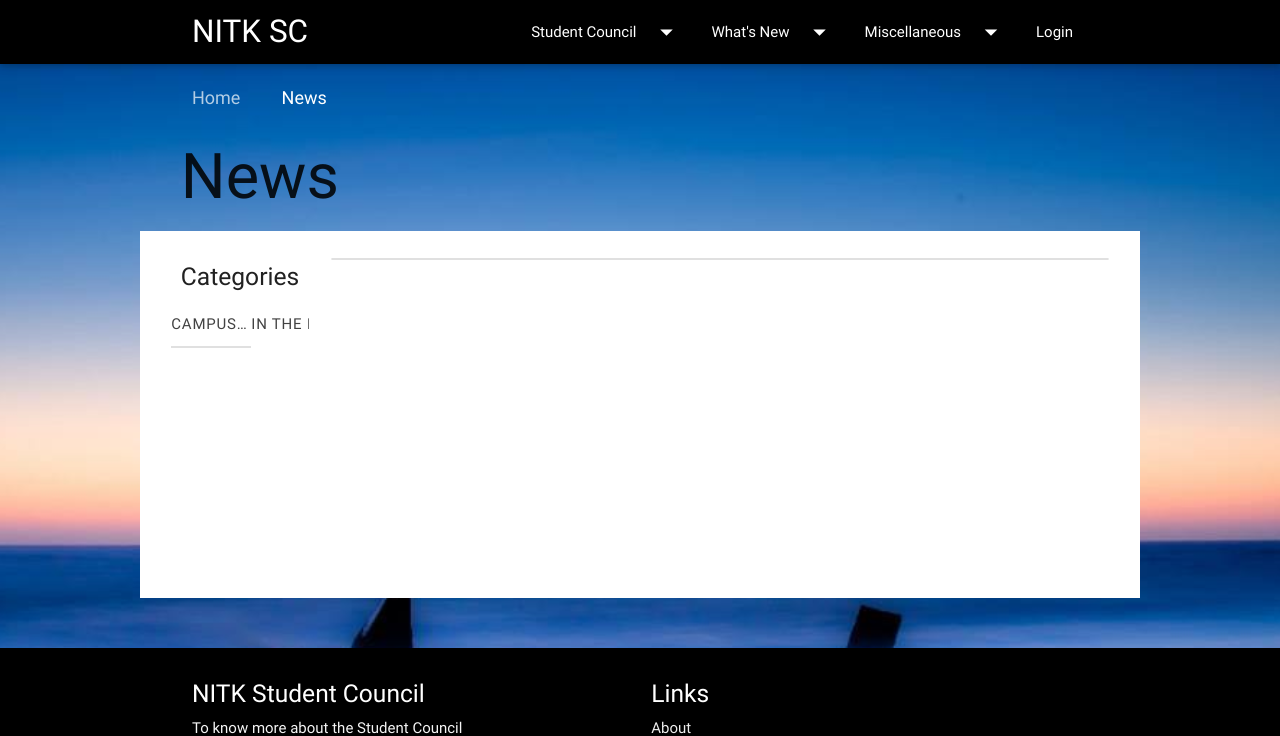
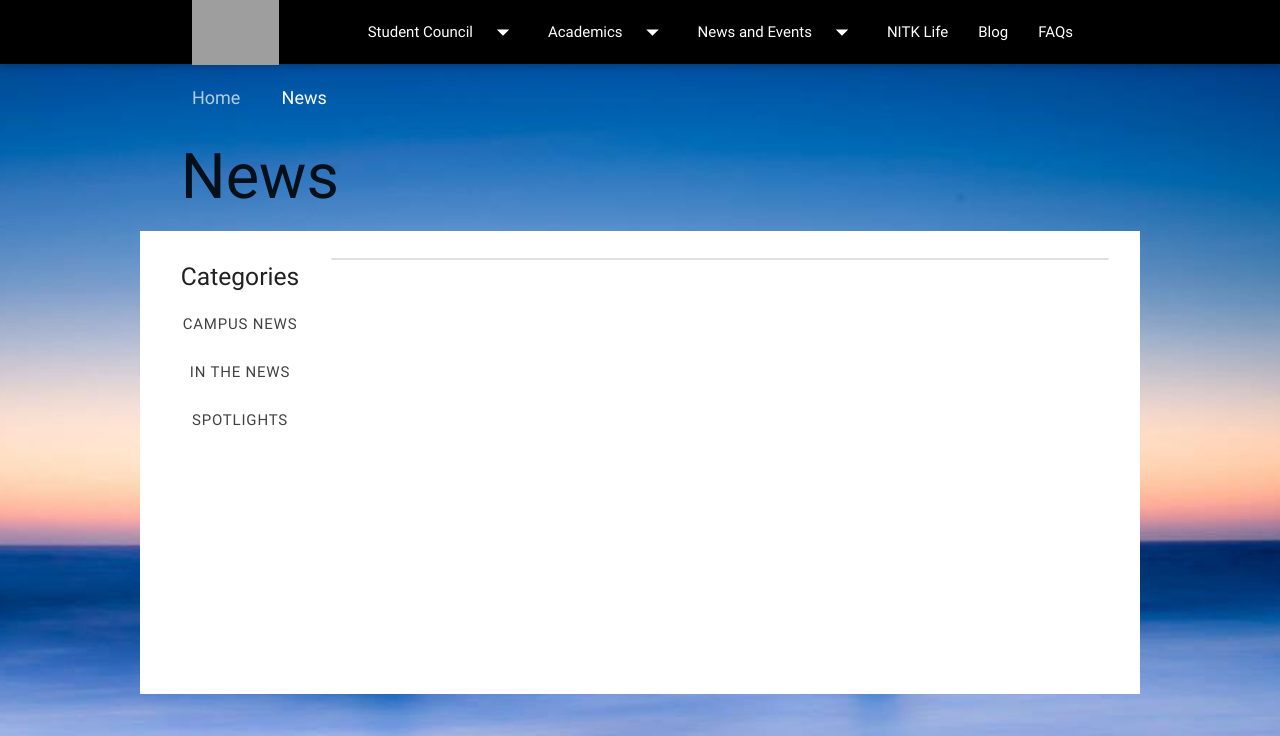
Before and after one commit to devmonster423/django-student-web, a Django app: template src/templates/news.html in a window 1280 px wide. Shown: the top 736 px of the page. Run offline with Django 3.2, Linux system fonts and the light colour scheme; the template is opened without the code that fills it, so the values that code supplies are empty; some libraries are stand-ins or nearby versions; grey boxes are pictures that could not be loaded.

Commit message:
Fixed the tabs in News nad added tab functionality, calendar is responsive now, updated navbar

```diff
--- a/src/static/site/css/main.css
+++ b/src/static/site/css/main.css
@@ -210,6 +210,21 @@ body>.navbar-transparent {
     box-sizing: border-box;
 }
 
+ul.tabs.customtabs{
+  flex-direction:column;
+  height: 100%;
+  float: left;
+  width: 20%;
+}
+
+ul.tabs.customtabs .indicator{
+  display: none;
+}
+
+ul.tabs.customtabs li.active{
+  background-color: fuschia;
+}
+
 i.biggercircle {
     font-size: 18px;
     line-height: 42px;
--- a/src/templates/news.html
+++ b/src/templates/news.html
@@ -22,13 +22,13 @@
 		<div class="row center-align">
 			<h5>Categories</h5>
 			<ul class="tabs customtabs">
-        <li class="tab col s12" id=""><a href="">Campus News</a></li>
-        <li class="tab col s12" id=""><a href="">In the News</a></li>
-        <li class="tab col s12" id=""><a href="">Spotlights</a></li>
-        <li class="tab col s12" id=""><a href="">Something</a></li>
+				<li class="tab col s12" id="campusNews"><a href="">Campus News</a></li>
+				<li class="tab col s12" id="inTheNew"><a href="">In the News</a></li>
+				<li class="tab col s12" id="spotLights"><a href="">Spotlights</a></li>
 			</ul>
 		</div>
 	</div>
+	<div id="campus">
 		<div class="col s10">
 			<div class="collection">
 				{% for item in news %}
@@ -39,5 +39,65 @@
 				{% endfor %}
 			</div>
 		</div>
+	</div>
+	<div id="inthenews">
+		<div class="col s10">
+			<div class="collection">
+				{% for item in news %}
+				<a class="collection-item avatar" href="/news/{{item.id}}">
+					<i class="material-icons biggercircle red">info</i>
+					<br><span class="title">{{ item.title }}</span>
+				</a>
+				{% endfor %}
+			</div>
+		</div>
+	</div>
+	<div id="spotlight">
+		<div class="col s10">
+			<div class="collection">
+				{% for item in news %}
+				<a class="collection-item avatar" href="/news/{{item.id}}">
+					<i class="material-icons biggercircle red">info</i>
+					<br><span class="title">{{ item.title }}</span>
+				</a>
+				{% endfor %}
+			</div>
+		</div>
+	</div>
+{% endblock %}
 
-{% endblock %}
+{% block scripts %}
+<script type="text/javascript">
+
+$(document).ready(function(){
+	$(".dropdown-button").dropdown();
+	$(".button-collapse").sideNav({
+		menuWidth: 320, // Default is 240
+		edge: 'left',
+		closeOnClick: true
+	});
+
+	$("#inthenews").hide();
+	$("#spotlight").hide();
+
+	$("#campusNews").click(function(){
+		$("#campus").show();
+		$("#inthenews").hide();
+		$("#spotlight").hide();
+	});
+
+	$("#inTheNew").click(function(){
+		$("#campus").hide();
+		$("#inthenews").show();
+		$("#spotlight").hide();
+	});
+
+	$("#spotLights").click(function(){
+		$("#campus").hide();
+		$("#inthenews").hide();
+		$("#spotlight").show();
+	});
+});
+
+</script>
+{% endblock scripts %}
--- a/src/templates/static.html
+++ b/src/templates/static.html
@@ -26,74 +26,88 @@
 	{% block navbar %}
 	<ul id="dropdown1"class="dropdown-content center-align">
 		<li><a href="/message">Message from the President</a></li>
+		<li class="divider"></li>
 		<li><a href="/represent">Meet the Representatives</a></li>
-    <li><a href="">Minutes of the Meeting</a></li>
+		<li class="divider"></li>
 		<li><a href="/announce">Announcements</a></li>
 	</ul>
 	<ul id="dropdown2" class="dropdown-content center-align">
+		<li><a href="/senate">Student Senate</a></li>
+		<li class="divider"></li>
+		<li><a href="/minutes">Minutes of Meetings</a></li>
+		<li class="divider"></li>
+		<li><a href="/mou">MoUs</a></li>
+		<li class="divider"></li>
+		<li><a href="/grants">Research Grants</a></li>
+		<li class="divider"></li>
+		<li><a href="/suggest">Suggestions</a></li>
+	</ul>
+	<ul id="dropdown3" class="dropdown-content center-align">
 		<li><a href="/news">News</a></li>
 		<li class="divider"></li>
-    <li><a href="/events">Events</a></li>
 		<li><a href="/calendar">Calendar</a></li>
-    <li class="divider"></li>
-    <li><a href="/nitk_life">NITK Life</a></li>
-    <li class="divider"></li>
-    <li><a href="/clublife">Club Life</a></li>
-  </ul>
-  <ul id="dropdown3" class="dropdown-content center-align">
-    <li><a href="">Achievements and Agenda</a></li>
-    <li><a href="">Opportunities</a></li>
-    <li class="divider"></li>
-    <li><a href="/contacts">Contact Numbers</a></li>
-    <li><a href="/faq">FAQ</a></li>
 	</ul>
 	<div class="navbar-fixed">
 		<nav class="black" role="navigation">
 			<div class="nav-wrapper container">
-        <a href="/" class="brand-logo">NITK SC</a>
+				<a href="/" class="brand-logo">
+					<span class="pad">
+						<img src="{% static 'site/img/emblem.svg' %}" alt="NITK SC" style="height:65px;width:auto;">
+					</span>
+				</a>
 				<ul class="right hide-on-med-and-down">
 					<!-- Dropdown Trigger -->
 					<li><a class="dropdown-button" href="#!" data-activates="dropdown1">Student Council<i class="material-icons right">arrow_drop_down</i></a></li>
-          <li><a class="dropdown-button" href="#!" data-activates="dropdown2">What's New<i class="material-icons right">arrow_drop_down</i></a></li>
-          <li><a class="dropdown-button" href="#!" data-activates="dropdown3">Miscellaneous<i class="material-icons right">arrow_drop_down</i></a></li>
-          <li><a href="">Login</a></li>
+					<li><a class="dropdown-button" href="#!" data-activates="dropdown2">Academics<i class="material-icons right">arrow_drop_down</i></a></li>
+					<li><a class="dropdown-button" href="#!" data-activates="dropdown3">News and Events<i class="material-icons right">arrow_drop_down</i></a></li>
+					<li><a href="/nitk_life">NITK Life</a></li>
+					<li><a href="/blog">Blog</a></li>
+					<li><a href="/faq">FAQs</a></li>
 				</ul>
 				<ul id="slide-out" class="side-nav collapsible collapsible-accordion">
 					<li class="bold"><a class="collapsible-header waves-effect waves-teal">Student Council</a>
 						<div class="collapsible-body">
 							<ul>
 								<li><a href="/message">Message from the President</a></li>
+								<li class="divider"></li>
 								<li><a href="/represent">Meet the Representatives</a></li>
-                  <li><a href="">Minutes of the Meeting</a></li>
+								<li class="divider"></li>
 								<li><a href="/announce">Announcements</a></li>
 							</ul>
 						</div>
 					</li>
-            <li class="bold"><a class="collapsible-header waves-effect waves-teal">What's New</a>
+					<li class="bold"><a class="collapsible-header waves-effect waves-teal">Academics</a>
+						<div class="collapsible-body">
+							<ul>
+								<li><a href="/senate">Student Senate</a></li>
+								<li class="divider"></li>
+								<li><a href="/minutes">Minutes of the Meetings</a></li>
+								<li class="divider"></li>
+								<li><a href="/mou">MoUs</a></li>
+								<li class="divider"></li>
+								<li><a href="/grants">Research Grants</a></li>
+								<li class="divider"></li>
+								<li><a href="/suggest">Suggestions</a></li>
+							</ul>
+						</div>
+					</li>
+					<li class="bold"><a class="collapsible-header waves-effect waves-teal">News and Events</a>
 						<div class="collapsible-body">
 							<ul>
 								<li><a href="/news">News</a></li>
 								<li class="divider"></li>
-                 <li><a href="/events">Events</a></li>
 								<li><a href="/calendar">Calendar</a></li>
-                 <li class="divider"></li>
-                 <li><a href="">Blog</a></li>
-                 <li class="divider"></li>
-                 <li><a href="/clublife">Club Life</a></li>
 							</ul>
 						</div>
 					</li>
-            <li class="bold"><a href="" class="collapsible-header waves-effect waves-teal">Achievements and Agenda</a></li>
-            <li class="bold"><a href="" class="collapsible-header waves-effect waves-teal">Opportunities</a></li>
-            <li class="bold"><a href="/contacts" class="collapsible-header waves-effect waves-teal">Contact Numbers</a></li>
-            <li class="bold"><a href="/faq" class="collapsible-header waves-effect waves-teal">FAQ</a></li>
+					<li class="bold"><a href="/nitk_life" class="collapsible-header waves-effect waves-teal">NITK Life</a></li>
+					<li class="bold"><a href="/blog" class="collapsible-header waves-effect waves-teal">Blog</a></li>
+					<li class="bold"><a href="/faq" class="collapsible-header waves-effect waves-teal">FAQs</a></li>
 				</ul>
 				<a href="" id="sidenav" data-activates="slide-out" class="button-collapse"><i class="mdi-navigation-menu"></i></a>
 			</div>
 		</nav>
 	</div>
-
-
 	{% endblock %}
 
 	<div class="wrapper">
```
Also changed, not shown: src/templates/base.html (+39 -27 lines), src/templates/calendar.html (+7 -0 lines). Lines whose indentation alone changed are shown as unchanged.
